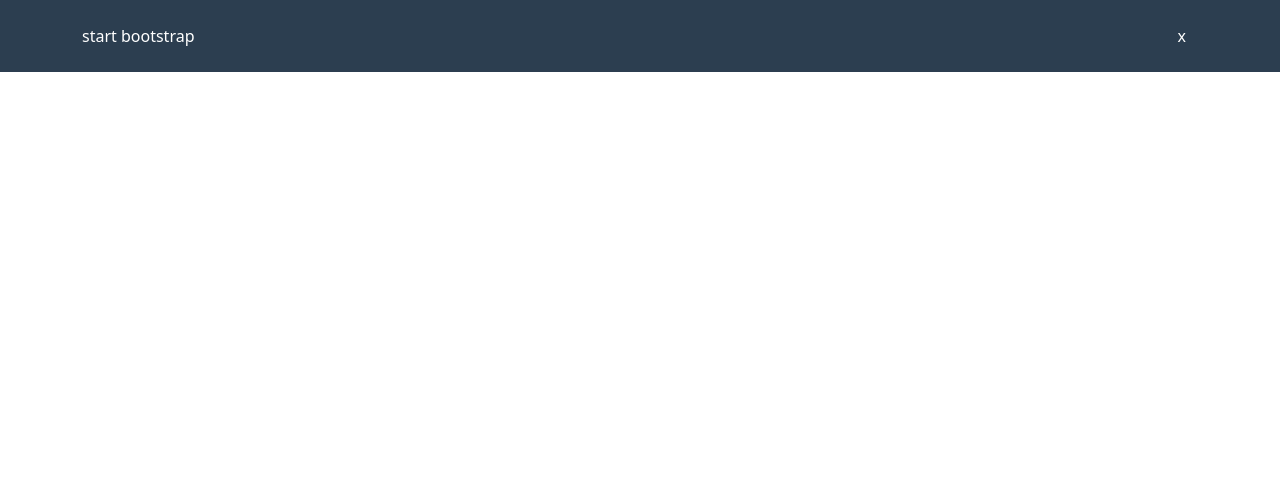
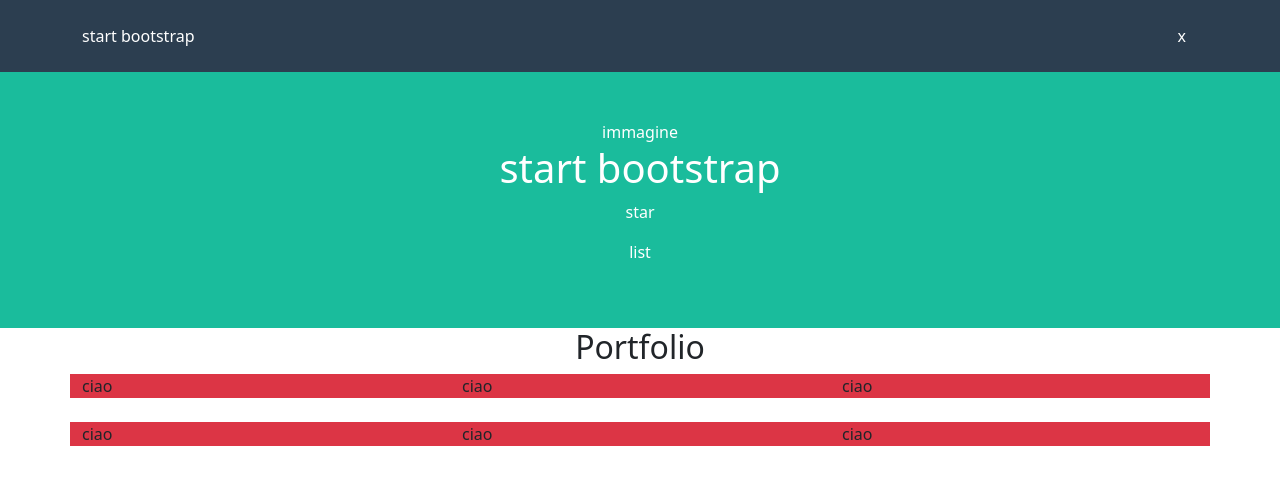
Before and after one commit to dieromeo/html-css-bootstrap-freelancer, a plain HTML site: page index.html in a window 1280 px wide. Drawn offline with nearby package versions, Linux system fonts and the light colour scheme.

Commit message:
feat: struttura a colonne

```diff
--- a/css/style.css
+++ b/css/style.css
@@ -2,6 +2,7 @@
 
 :root {
     --bg-head-foot: #2c3e50;
+    --bg-section: #1abc9c;
 }
 
 header {
@@ -13,3 +14,11 @@
 footer {
     color: var(--bs-white);
 }
+
+.jumbotron {
+    background-color: var(--bg-section);
+}
+
+.portfolio .row>div {
+    background-color: var(--bs-danger);
+}
--- a/index.html
+++ b/index.html
@@ -13,6 +13,7 @@
 </head>
 
 <body>
+    <!-- header -->
     <header>
         <div class="container">
             <div class="row justify-content-between align-items-center">
@@ -21,7 +22,50 @@
             </div>
         </div>
     </header>
+    <main>
+        <!-- jumbotron con titolo-->
+        <div class="jumbotron py-5">
+            <div class="container">
+                <div class="row">
+                    <div class="col-12 text-center">
+                        immagine
+                    </div>
+                    <div class="col-12 text-center">
+                        <h1>start bootstrap</h1>
+                        <p>star</p>
+                        <p>list</p>
+                    </div>
+                </div>
+            </div>
+        </div>
 
+        <!-- section con img -->
+        <section class="portfolio">
+            <div class="container">
+                <h2 class="text-center">Portfolio</h2>
+                <div class="row g-4">
+                    <div class="col-12 col-md-6 col-lg-4">
+                        <div>ciao</div>
+                    </div>
+                    <div class="col-12 col-md-6 col-lg-4">
+                        <div>ciao</div>
+                    </div>
+                    <div class="col-12 col-md-6 col-lg-4">
+                        <div>ciao</div>
+                    </div>
+                    <div class="col-12 col-md-6 col-lg-4">
+                        <div>ciao</div>
+                    </div>
+                    <div class="col-12 col-md-6 col-lg-4">
+                        <div>ciao</div>
+                    </div>
+                    <div class="col-12 col-md-6 col-lg-4">
+                        <div>ciao</div>
+                    </div>
+                </div>
+            </div>
+        </section>
+    </main>
 </body>
 
 </html>
```
